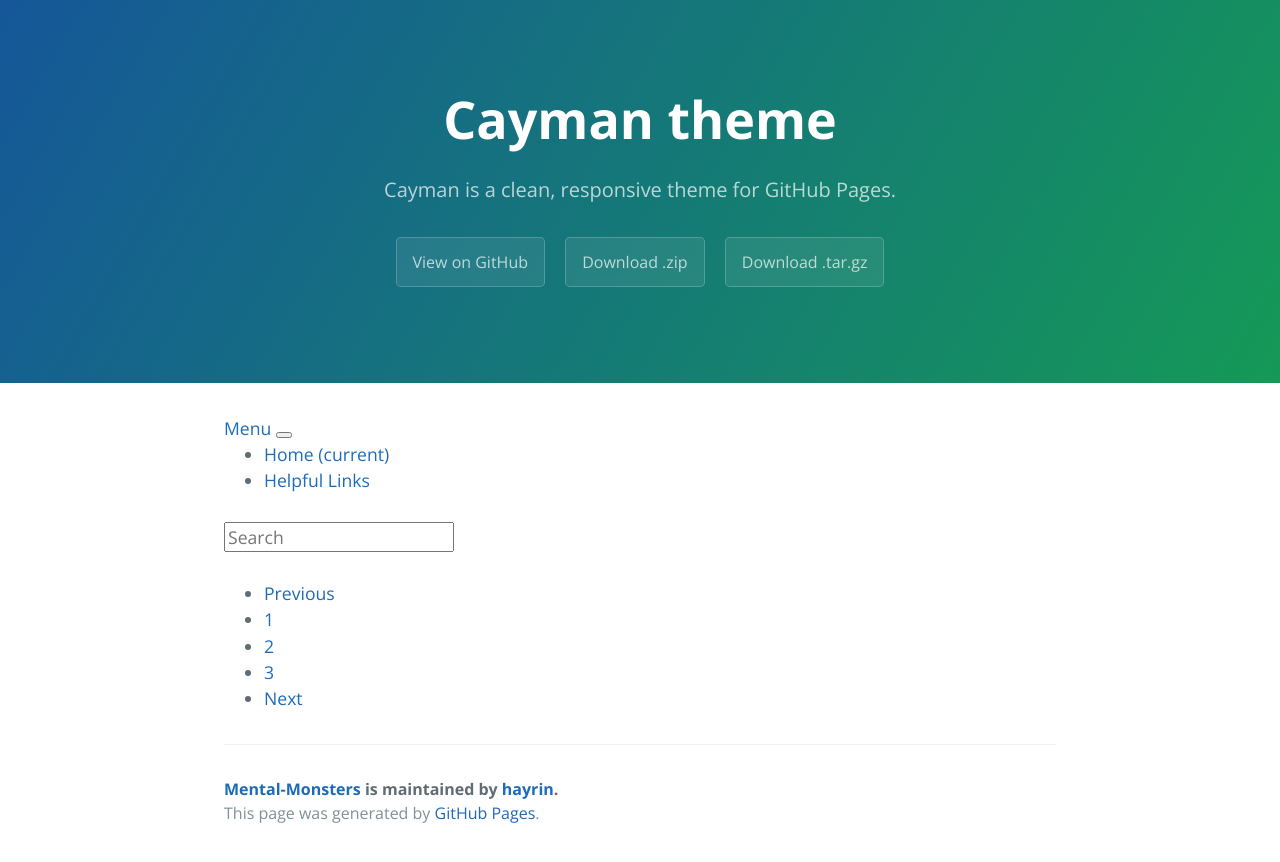
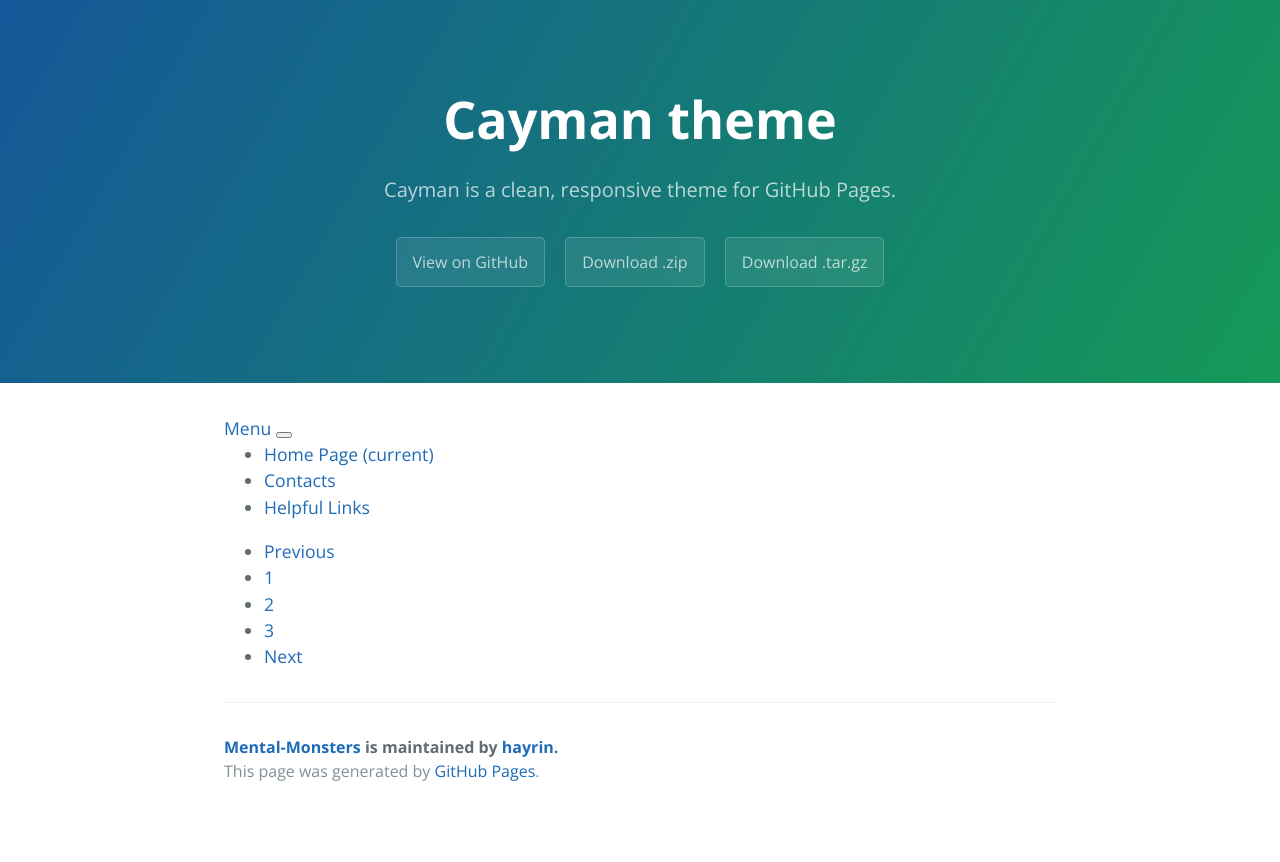
Before and after one commit to hayrin/Mental-Monsters, a Jekyll site: the page built from index.md, in a window 1280 px wide. Shown: the top 862 px of the page. Built offline with Jekyll 4.4.1, drawn with Linux system fonts in a browser that asks for light colours.

Commit message:
Update navbar.html

```diff
--- a/_includes/navbar.html
+++ b/_includes/navbar.html
@@ -1,5 +1,5 @@
 <nav class="navbar navbar-expand-lg navbar-light bg-light">
-  <a class="navbar-brand" href="#">Menu</a>
+  <a class="navbar-brand" href="#">Menu </a>
   <button class="navbar-toggler" type="button" data-toggle="collapse" data-target="#navbarSupportedContent" aria-controls="navbarSupportedContent" aria-expanded="false" aria-label="Toggle navigation">
     <span class="navbar-toggler-icon"></span>
   </button>
@@ -7,15 +7,14 @@
   <div class="collapse navbar-collapse" id="navbarSupportedContent">
     <ul class="navbar-nav mr-auto">
       <li class="nav-item active">
-        <a class="nav-link" href="#">Home <span class="sr-only">(current)</span></a>
+        <a class="nav-link" href="index.html">Home Page <span class="sr-only">(current)</span></a>
       </li>
       <li class="nav-item">
-        <a class="nav-link" href="#">Helpful Links</a>
+        <a class="nav-link" href="contact.html">Contacts</a>
+      </li>
+      <li class="nav-item">
+        <a class="nav-link" href="news.html">Helpful Links</a>
       </li>
     </ul>
-    <form class="form-inline my-2 my-lg-0">
-      <input class="form-control mr-sm-2" type="search" placeholder="Search" aria-label="Search">
-      <button class="btn btn-outline-success my-2 my-sm-0" type="submit">Search</button>
-    </form>
   </div>
 </nav>
```
